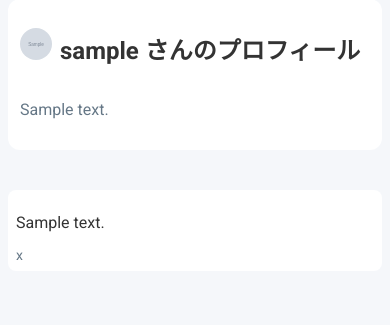
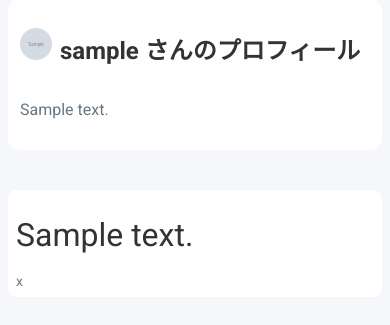
Before and after one commit to koutamanto/UnSNS, a Flask app: a page that uses templates/profile.html in a window 390 px wide. Shown: the part 137-462 px from the top of the page. Run offline with Flask 3, Linux system fonts and the light colour scheme; tables that the repository leaves empty hold one stand-in row (values such as "Sample post"); grey boxes marked "Sample" are stand-in pictures.

Commit message:
fix designs of the tweets for responsive

```diff
--- a/static/style.css
+++ b/static/style.css
@@ -127,6 +127,7 @@ main {
   padding: 1rem;
   transition: transform 0.2s ease, box-shadow 0.2s ease;
   cursor: pointer;
+  margin-bottom: 1rem;
 }
 .feed .tweet:hover {
   transform: translateY(-4px);
@@ -141,11 +142,11 @@ main {
 .feed .tweet-header .username {
   color: var(--primary);
   font-weight: 500;
-  font-size: 1rem;
+  font-size: 2rem;
   text-decoration: none;
 }
 .feed .tweet-content {
-  font-size: 1rem;
+  font-size: 2rem;
   line-height: 1.6;
   color: var(--text-primary);
   margin-bottom: 0.75rem;
```
